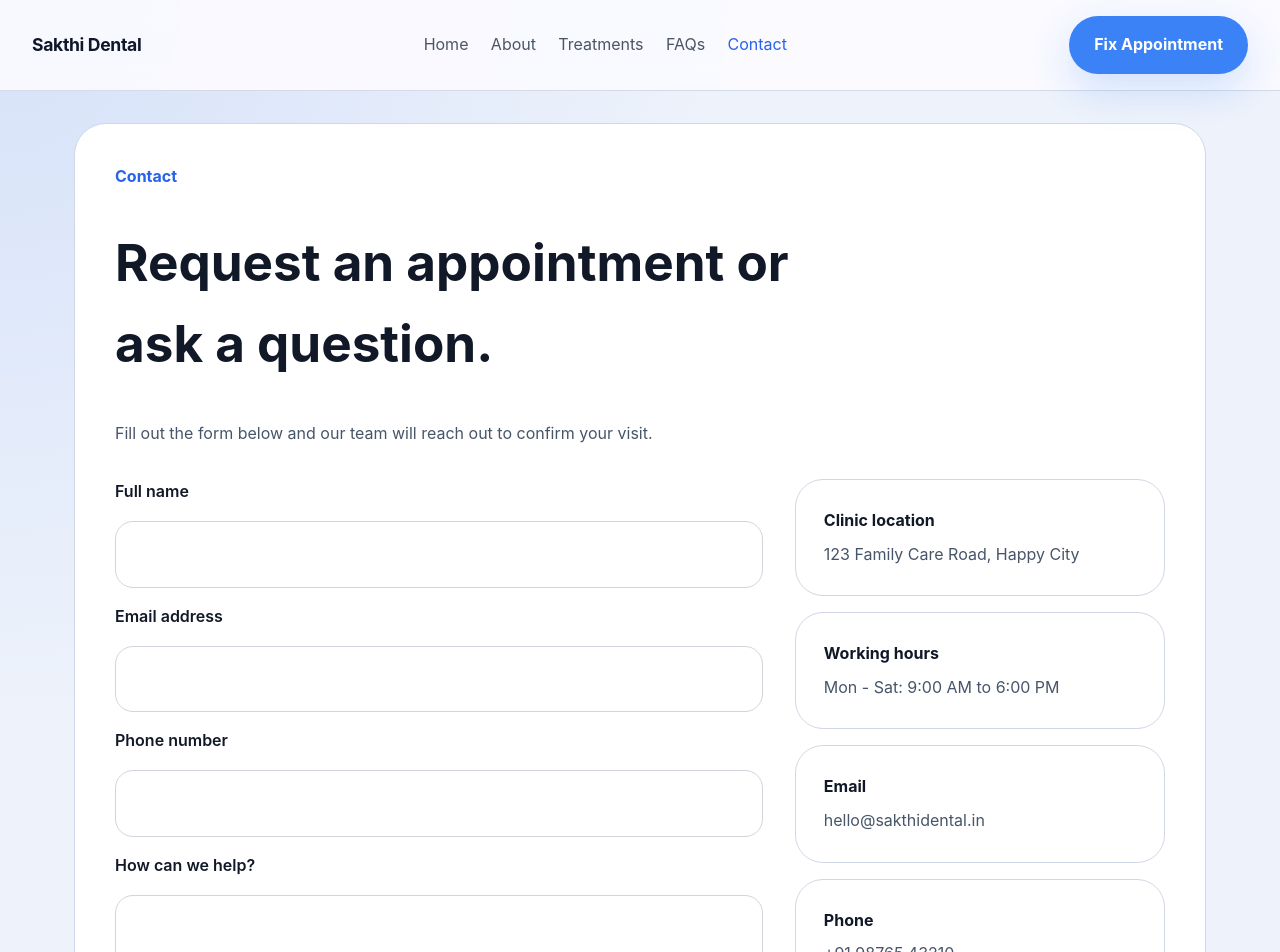
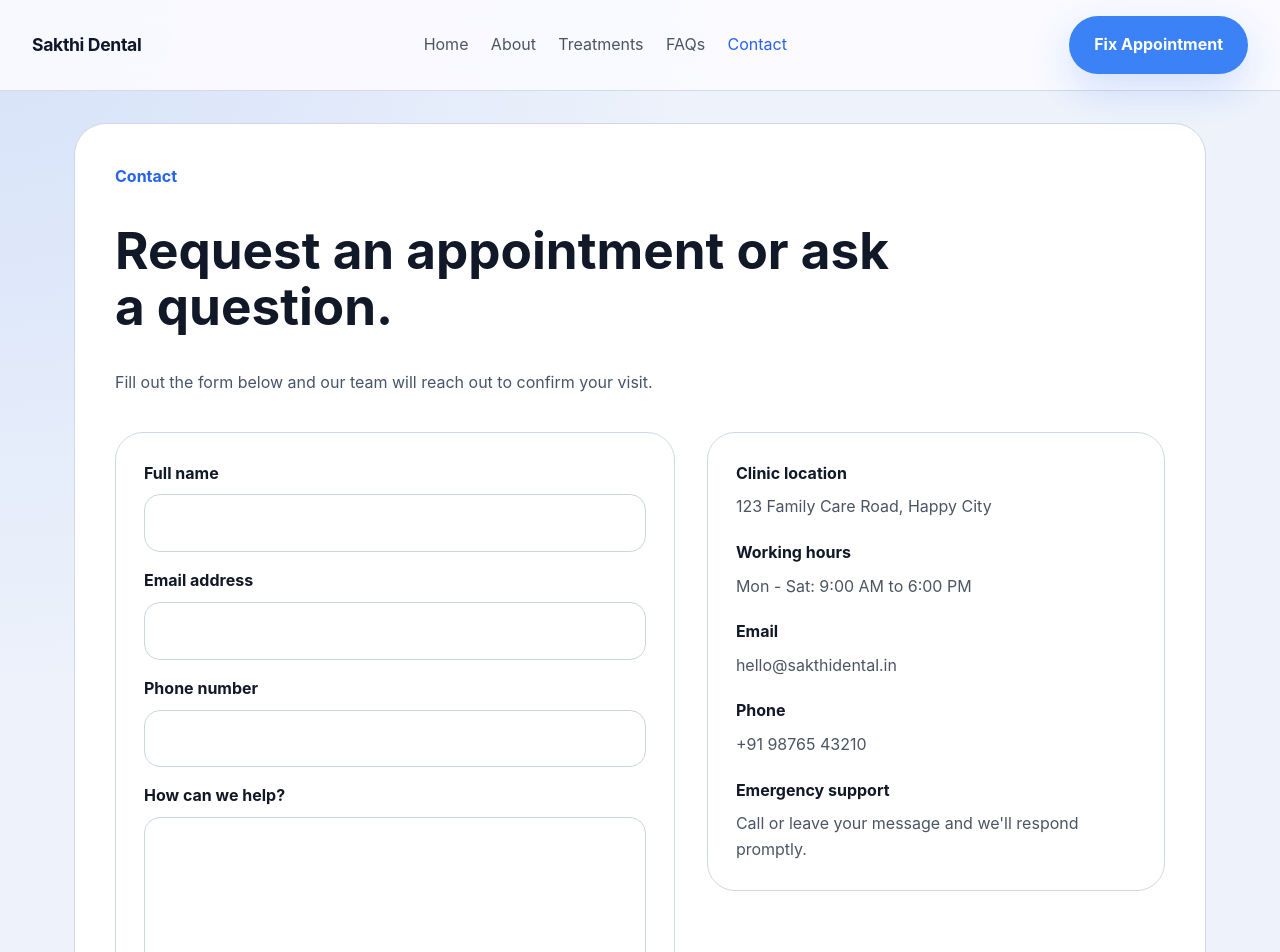
Before and after one commit to NihitAgarwal1/ShadowFox_Dental_Clinic, an Angular app: page /contact in a window 1280 px wide. Shown: the top 952 px of the page. Built offline with nearby package versions, Linux system fonts and the light colour scheme.

Commit message:
CSS upgaraded with icons

```diff
--- a/src/app/contact.component.css
+++ b/src/app/contact.component.css
@@ -1,24 +1,34 @@
 .page-contact .page-intro {
   display: grid;
   gap: 1rem;
-  max-width: 720px;
+  max-width: 780px;
 }
 
 .page-contact .page-intro h1 {
   margin: 0;
-  font-size: clamp(2.4rem, 4vw, 3.4rem);
+  font-size: clamp(2.2rem, 4vw, 3.4rem);
+  line-height: 1.1;
 }
 
 .page-contact .page-intro p {
   color: #475569;
-  max-width: 44rem;
+  max-width: 48rem;
 }
 
 .contact-layout {
   display: grid;
-  grid-template-columns: 1.4fr 0.8fr;
+  grid-template-columns: minmax(0, 1.1fr) minmax(320px, 0.9fr);
   gap: 2rem;
-  margin-top: 2rem;
+  align-items: start;
+  margin-top: 2.25rem;
+}
+
+.contact-form,
+.contact-info {
+  background: #ffffff;
+  border: 1px solid #d1d7e6;
+  border-radius: 28px;
+  padding: 1.75rem;
 }
 
 .contact-form {
@@ -26,48 +36,162 @@
   gap: 1rem;
 }
 
+.form-heading {
+  display: grid;
+  gap: 0.35rem;
+  margin-bottom: 0.5rem;
+}
+
+.form-heading span {
+  color: #2563eb;
+  font-size: 0.9rem;
+  font-weight: 800;
+}
+
+.form-heading h2 {
+  margin: 0;
+  font-size: clamp(1.45rem, 2vw, 2rem);
+  line-height: 1.2;
+}
+
 .contact-form label {
   display: grid;
   gap: 0.5rem;
-  font-weight: 600;
+  color: #111827;
+  font-weight: 700;
 }
 
 .contact-form input,
 .contact-form textarea {
   width: 100%;
-  border-radius: 18px;
-  border: 1px solid #d1d5db;
+  border-radius: 16px;
+  border: 1px solid #cbd5e1;
   padding: 0.95rem 1rem;
   background: #ffffff;
   color: #111827;
+  outline: none;
+  transition: border-color 0.2s ease, box-shadow 0.2s ease;
+}
+
+.contact-form input:focus,
+.contact-form textarea:focus {
+  border-color: #2563eb;
+  box-shadow: 0 0 0 4px rgba(37, 99, 235, 0.12);
+}
+
+.contact-form input.ng-invalid.ng-touched,
+.contact-form textarea.ng-invalid.ng-touched {
+  border-color: #e11d48;
 }
 
 .contact-form textarea {
-  min-height: 160px;
+  min-height: 150px;
   resize: vertical;
+}
+
+.field-error {
+  color: #be123c;
+  font-size: 0.9rem;
+  line-height: 1.35;
+}
+
+.contact-submit {
+  width: fit-content;
+  min-width: 150px;
+  margin-top: 0.5rem;
+  background: linear-gradient(135deg, #2563eb 0%, #ec4899 100%);
+}
+
+.contact-submit:disabled {
+  cursor: not-allowed;
+  opacity: 0.55;
+  transform: none;
 }
 
 .contact-info {
   display: grid;
-  gap: 1rem;
+  gap: 1.25rem;
 }
 
-.contact-info strong {
-  display: block;
-  margin-bottom: 0.5rem;
+.contact-info div {
+  background: transparent;
+  border: 0;
+  border-radius: 0;
+  padding: 0;
 }
 
-.contact-info p {
+.reach-list {
+  display: grid;
+  gap: 1rem;
+  padding: 0;
+  margin: 0;
+  list-style: none;
+}
+
+.reach-list li {
+  display: grid;
+  grid-template-columns: 44px minmax(0, 1fr);
+  gap: 1rem;
+  align-items: start;
+  padding: 1rem;
+  border: 1px solid #dbe3f0;
+  border-radius: 18px;
+  background: #f8fbff;
+}
+
+.contact-icon {
+  display: inline-grid;
+  place-items: center;
+  width: 44px;
+  height: 44px;
+  border-radius: 14px;
+  background: #dbeafe;
+  color: #2563eb;
+}
+
+.contact-icon svg {
+  width: 22px;
+  height: 22px;
+  fill: none;
+  stroke: currentColor;
+  stroke-width: 2;
+  stroke-linecap: round;
+  stroke-linejoin: round;
+}
+
+.reach-list strong {
+  display: block;
+  margin-bottom: 0.25rem;
+  color: #111827;
+}
+
+.reach-list p {
   margin: 0;
   color: #475569;
 }
 
+.reach-list a {
+  color: #1d4ed8;
+  font-weight: 700;
+  overflow-wrap: anywhere;
+}
+
 .form-success {
   margin-top: 2rem;
-  padding: 1.75rem;
-  border-radius: 24px;
+  padding: 1.5rem;
+  border-radius: 22px;
   background: #ecfdf5;
   border: 1px solid #bbf7d0;
+}
+
+.form-success h2 {
+  margin: 0 0 0.4rem;
+  font-size: 1.35rem;
+}
+
+.form-success p {
+  margin: 0;
+  color: #166534;
 }
 
 @media (max-width: 960px) {
@@ -75,3 +199,30 @@
     grid-template-columns: 1fr;
   }
 }
+
+@media (max-width: 680px) {
+  .contact-layout {
+    gap: 1rem;
+    margin-top: 1.5rem;
+  }
+
+  .contact-form,
+  .contact-info {
+    padding: 1rem;
+    border-radius: 22px;
+  }
+
+  .reach-list li {
+    grid-template-columns: 38px minmax(0, 1fr);
+    padding: 0.85rem;
+  }
+
+  .contact-icon {
+    width: 38px;
+    height: 38px;
+  }
+
+  .contact-submit {
+    width: 100%;
+  }
+}
```
